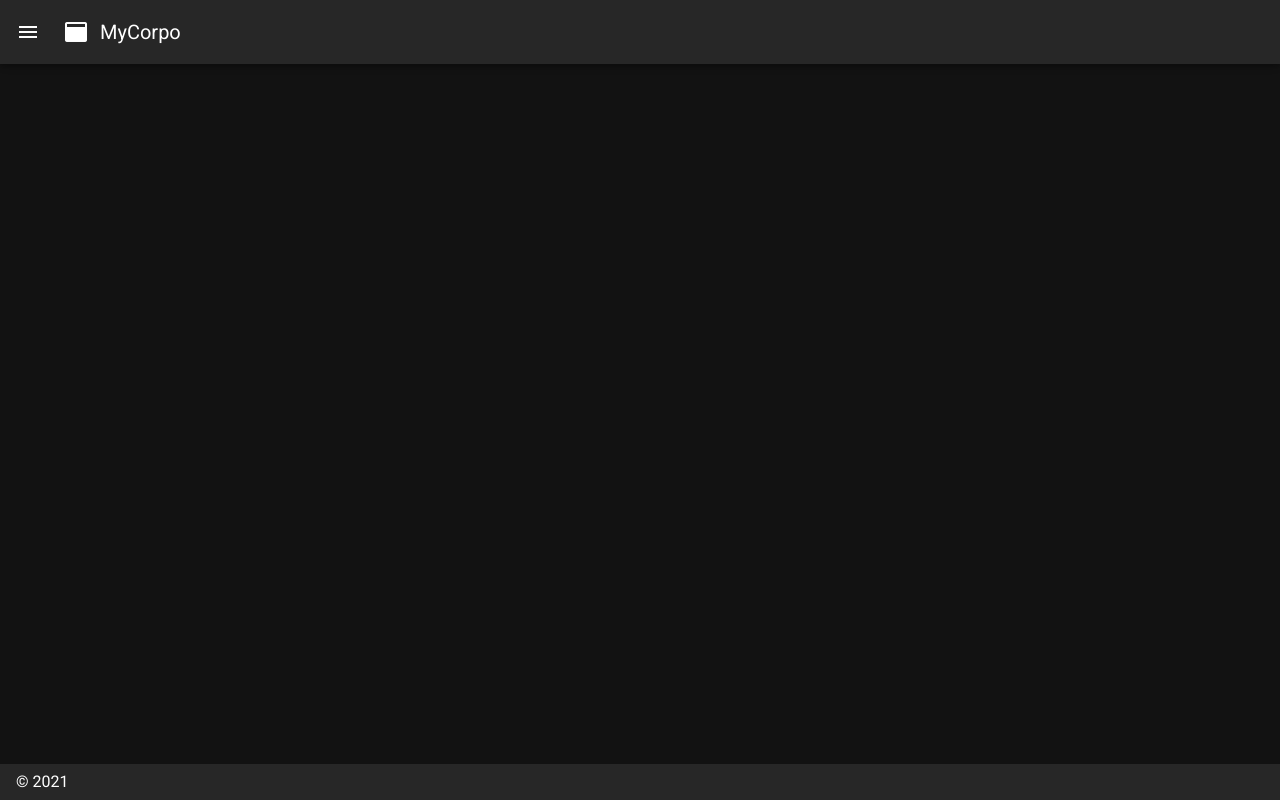
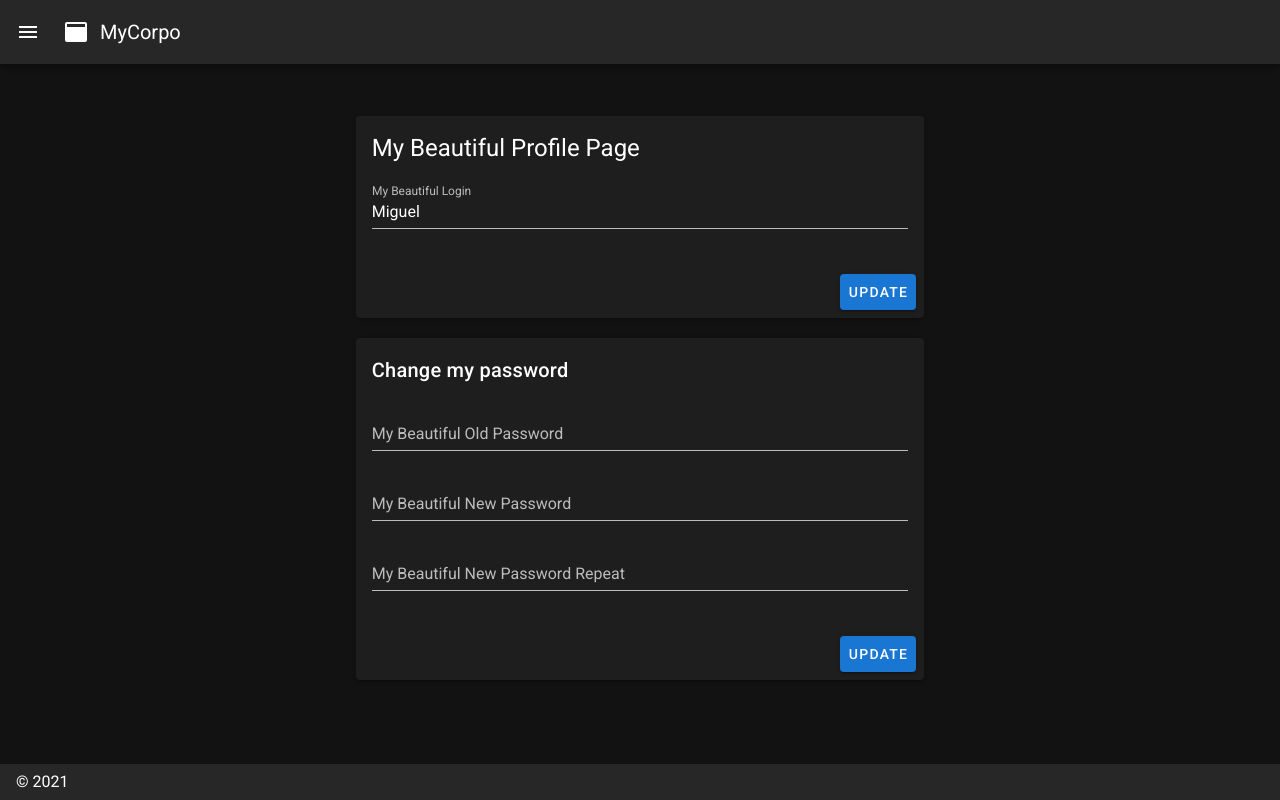
Before and after one commit to TasksJS/MyCorpo, a Nuxt app in the folder front-end/: page /profile in a window 1280 px wide. Before the commit this address had no page. Built offline with nearby package versions, Linux system fonts and the light colour scheme.

Commit message:
feat(frontend-profile): Added profile page with fake data + README.md

```diff
--- a/front-end/package.json
+++ b/front-end/package.json
@@ -17,7 +17,8 @@
     "@nuxtjs/axios": "^5.12.5",
     "@nuxtjs/moment": "^1.6.1",
     "core-js": "^3.8.3",
-    "nuxt": "^2.14.12"
+    "nuxt": "^2.14.12",
+    "vuetify": "^2.4.4"
   },
   "devDependencies": {
     "@nuxt/types": "~2.15.0",
--- /dev/null
+++ b/front-end/pages/profile.vue
@@ -0,0 +1,66 @@
+<template>
+  <v-row justify="center" align="center">
+    <v-col cols="12" sm="8" md="6">
+      <v-card class="mt-10">
+        <v-card-title class="headline">
+          My Beautiful Profile Page
+        </v-card-title>
+        <v-card-text>
+          <v-text-field
+            v-model="form.username"
+            label="My Beautiful Login"
+          />
+        </v-card-text>
+        <v-card-actions class="justify-end">
+          <v-btn color="primary">
+            Update
+          </v-btn>
+        </v-card-actions>
+      </v-card>
+      <v-card class="mt-5">
+        <v-card-title class="headline text-h6">
+          Change my password
+        </v-card-title>
+        <v-card-text>
+          <v-text-field
+            v-model="form.password"
+            label="My Beautiful Old Password"
+          />
+          <v-text-field
+            v-model="form.new_password"
+            label="My Beautiful New Password"
+          />
+          <v-text-field
+            v-model="form.new_password_repeat"
+            label="My Beautiful New Password Repeat"
+          />
+        </v-card-text>
+        <v-card-actions class="justify-end">
+          <v-btn color="primary">
+            Update
+          </v-btn>
+        </v-card-actions>
+      </v-card>
+    </v-col>
+  </v-row>
+</template>
+
+<script>
+export default {
+  name: 'Profile',
+  data: () => {
+    return {
+      form: {
+        username: 'Miguel',
+        password: '',
+        new_password: '',
+        new_password_repeat: ''
+      }
+    }
+  }
+}
+</script>
+
+<style scoped>
+
+</style>
```
Also changed, not shown: 2 other files (tests, documents, lock files or other folders).
